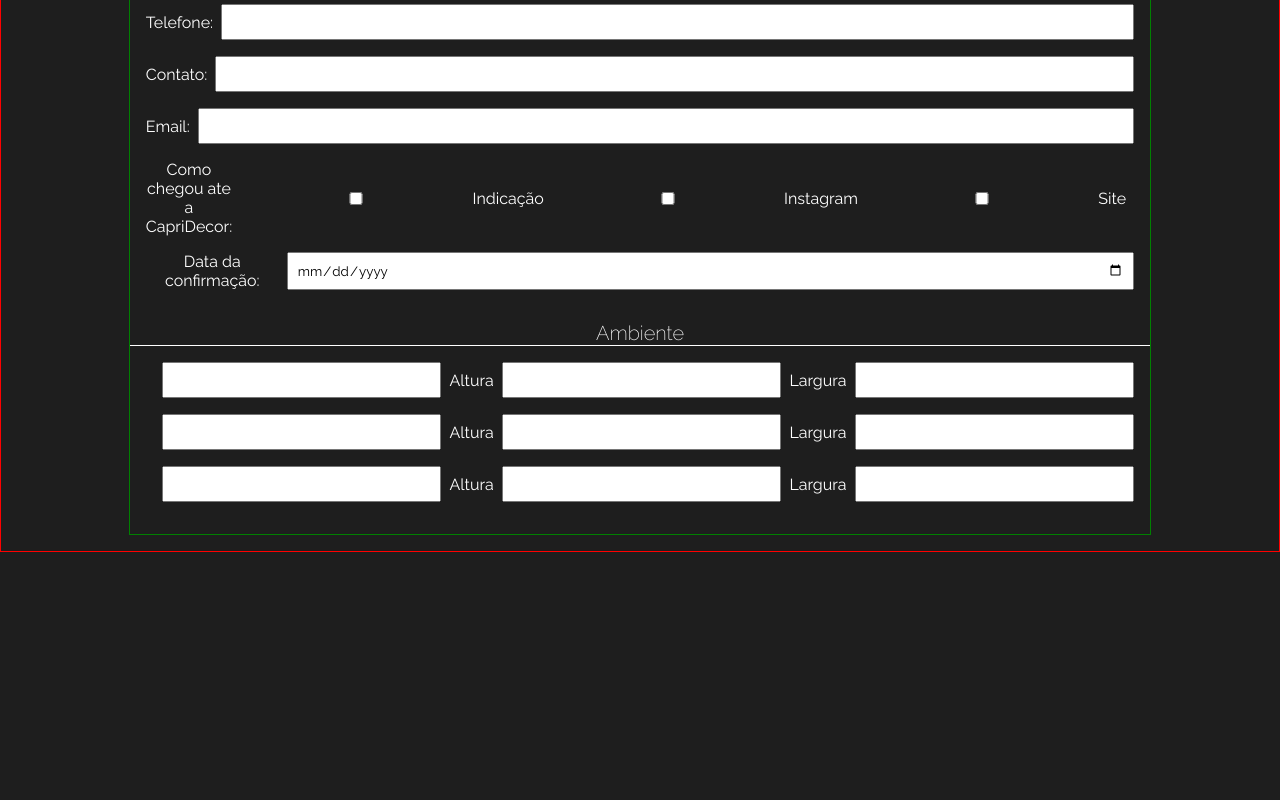
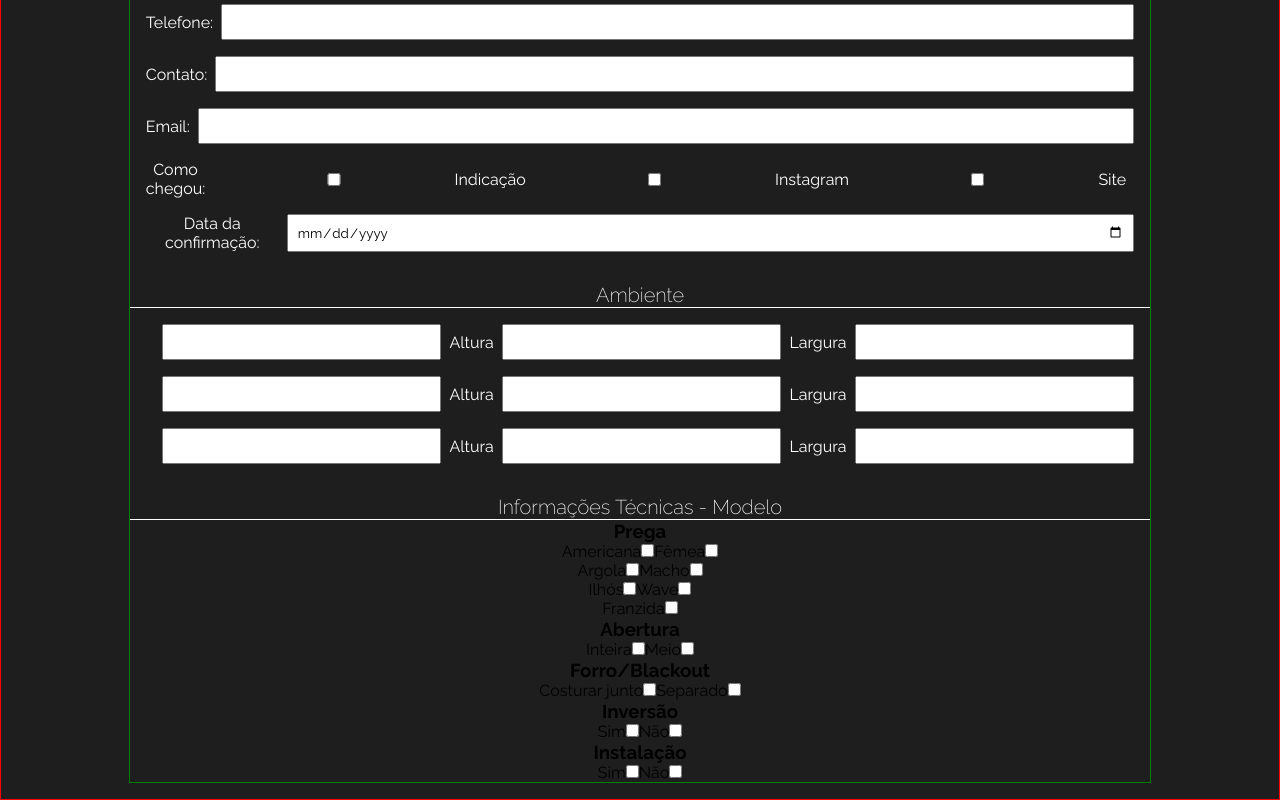
Before and after one commit to valentimm/CapriDecor, a React (Vite) app: page / in a window 1280 px wide. Shown: the part 881-1681 px from the top of the page. Before the commit the page ends 1433 px from the top, so only its background shows below. Built offline with nearby package versions, Linux system fonts and the light colour scheme.

Commit message:
feat: finished first section of forms

```diff
--- a/src/App.tsx
+++ b/src/App.tsx
@@ -84,7 +84,7 @@ export function App() {
                   <input type="email" id="email" name="E-mail" />
                 </div>
                 <div>
-                  <label htmlFor="observacoes">Como chegou ate a CapriDecor:</label>
+                  <label htmlFor="observacoes">Como chegou:</label>
                   <input type="checkbox" id="indicação" name="indicação" value="indicação" />
                   <label htmlFor="indicação"> Indicação</label>
                   <input type="checkbox" id="instagram" name="instagram" value="instagram" />
@@ -124,7 +124,60 @@ export function App() {
                     <input type="number" id="largura03" name="LarguraAmbiente03" />
                 </div>
               </form>
-
+            <h2>Informações Técnicas - Modelo</h2>
+              <form id="modelInfo">
+                <h3>Prega</h3>
+                <div>
+                  <label htmlFor="pregaAmericana">Americana</label>
+                  <input type="checkbox" id="americana" name="americana" />
+                  <label htmlFor="pregaFêmea">Fêmea</label>
+                  <input type="checkbox" id="pregaFêmea" name="PregaFêmea" />
+                </div>
+                <div>
+                  <label htmlFor="pregaArgola">Argola</label>
+                  <input type="checkbox" id="argola" name="argola" />
+                  <label htmlFor="pregaMacho">Macho</label>
+                  <input type="checkbox" id="pregaMacho" name="PregaMacho" />
+                </div>
+                <div>
+                  <label htmlFor="pregaIlhós">Ilhós</label>
+                  <input type="checkbox" id="Ilhós" name="Ilhós" />
+                  <label htmlFor="Wave">Wave</label>
+                  <input type="checkbox" id="Wave" name="Wave" />
+                </div>
+                <div>
+                  <label htmlFor="Franzida">Franzida</label>
+                  <input type="checkbox" id="Franzida" name="Franzida" />
+                </div>
+                <h3>Abertura</h3>
+                <div>
+                  <label htmlFor="Inteira">Inteira</label>
+                  <input type="checkbox" id="Inteira" name="Inteira" />
+                  <label htmlFor="Meio">Meio</label>
+                  <input type="checkbox" id="Meio" name="Meio" />
+                </div>
+                <h3>Forro/Blackout</h3>
+                <div>
+                  <label htmlFor="Costurar junto">Costurar junto</label>
+                  <input type="checkbox" id="Costurar junto" name="Costurar junto" />
+                  <label htmlFor="Separado">Separado</label>
+                  <input type="checkbox" id="Separado" name="Separado" />
+                  <h3>Inversão</h3>
+                <div>
+                  <label htmlFor="Sim">Sim</label>
+                  <input type="checkbox" id="Sim" name="Sim" />
+                  <label htmlFor="Não">Não</label>
+                  <input type="checkbox" id="Não" name="Não" />
+                </div>
+                <h3>Instalação</h3>
+                <div>
+                  <label htmlFor="Sim">Sim</label>
+                  <input type="checkbox" id="Sim" name="Sim" />
+                  <label htmlFor="Não">Não</label>
+                  <input type="checkbox" id="Não" name="Não" />
+                </div>
+                </div>
+              </form>
         </form>
         </Main>
     </ThemeProvider>
```
